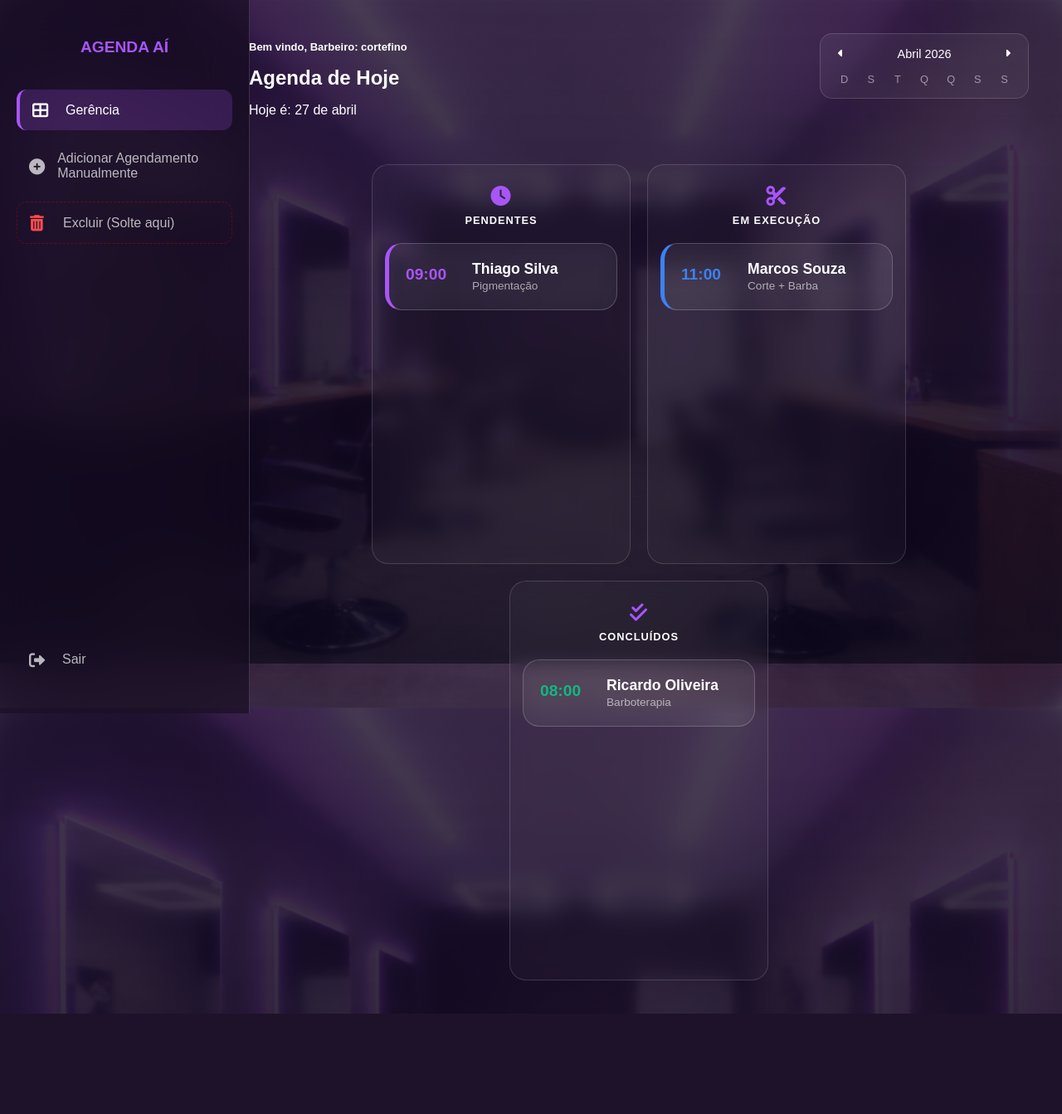
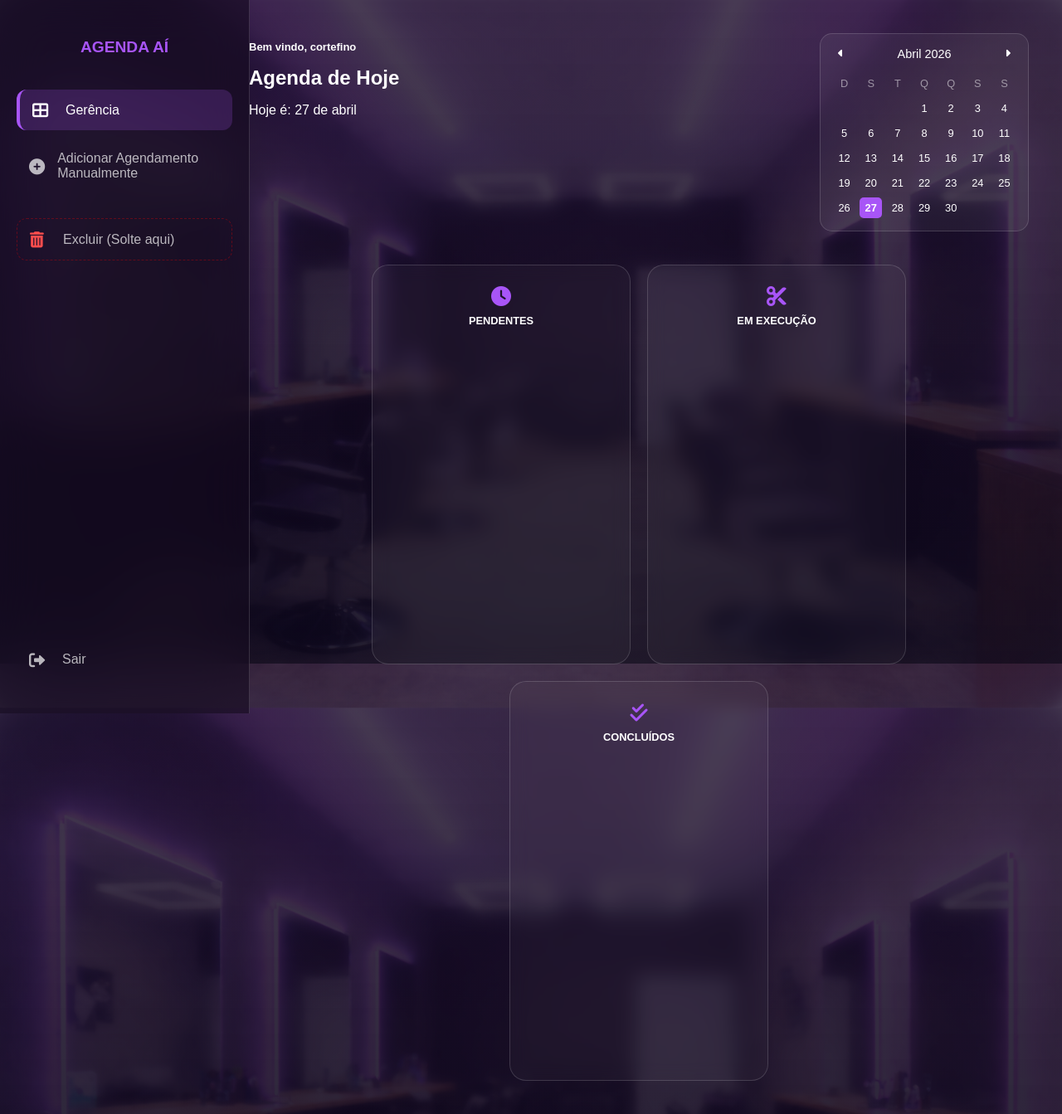
Before and after one commit to rafaellamego/projeto-barbearia-django, a Django app: template agenda/templates/agenda/home_barbeiro.html in a window 1280 px wide. Shown: the whole page at 83% size. Before the commit the page ends 1222 px from the top, so only its background shows below. Run offline with Django 4.2, Linux system fonts and the light colour scheme; the template is opened without the code that fills it: values that come from a table or form of the project are taken from there, others are empty; data comes from the database, SQL or seed files in the repository.

Commit message:
Ajuste no fluxo de agendamento: integração entre models/views para exibição dinâmica de barbeiros e correção de redirecionamento pós-cadastro.

```diff
--- a/agenda/templates/agenda/home_barbeiro.html
+++ b/agenda/templates/agenda/home_barbeiro.html
@@ -22,11 +22,10 @@
             font-family: 'Arial', sans-serif;
             margin: 0;
             color: white;
-            display: flex; /* Para a Sidebar funcionar lado a lado */
+            display: flex;
             min-height: 100vh;
         }
 
-        /* --- SIDEBAR MENU --- */
         .sidebar {
             width: 260px;
             background: rgba(20, 10, 30, 0.6);
@@ -54,14 +53,13 @@
             text-decoration: none;
         }
 
-        .menu-item i { font-size: 1.2rem; margin-right: 15px; margin-bottom: 0; opacity: 1; width: 25px; }
+        .menu-item i { font-size: 1.2rem; margin-right: 15px; width: 25px; }
         .menu-item:hover { background: var(--purple-glass); color: white; }
         .menu-item.active { background: var(--purple-glass); border-left: 4px solid var(--purple-bright); color: white; }
 
-        /* --- CONTEÚDO PRINCIPAL --- */
         main {
             flex: 1;
-            margin-left: 260px; /* Espaço para a sidebar */
+            margin-left: 260px;
             padding: 40px;
             display: flex;
             flex-direction: column;
@@ -77,7 +75,6 @@
             margin-bottom: 40px;
         }
 
-        /* --- KANBAN --- */
         .kanban-container {
             display: flex;
             justify-content: center;
@@ -102,14 +99,12 @@
             font-weight: bold;
             text-transform: uppercase;
             font-size: 0.8rem;
-            letter-spacing: 1px;
             display: flex;
             flex-direction: column;
             align-items: center;
         }
         .column-header i { font-size: 1.5rem; margin-bottom: 10px; color: var(--purple-bright); }
 
-        /* --- CARDS (Drag & Drop) --- */
         .glass-card {
             background: rgba(255, 255, 255, 0.07);
             backdrop-filter: blur(15px);
@@ -122,14 +117,12 @@
         }
 
         .glass-card:active { cursor: grabbing; }
-        .glass-card.active { border-left: 4px solid var(--purple-bright); }
         .sortable-ghost { opacity: 0.3; transform: scale(0.9); }
 
         .time-slot { color: var(--purple-bright); font-weight: bold; margin-bottom: 5px; }
         .client-details h3 { margin: 0; font-size: 1rem; }
         .client-details span { font-size: 0.8rem; opacity: 0.6; }
 
-        /* --- CALENDÁRIO --- */
         .calendar-glass {
             background: rgba(255, 255, 255, 0.05);
             border: 1px solid var(--border-glass);
@@ -140,6 +133,7 @@
         .calendar-header { display: flex; justify-content: space-between; align-items: center; margin-bottom: 15px; font-size: 0.9rem; }
         .calendar-header button { background: none; border: none; color: white; cursor: pointer; }
         .calendar-grid { display: grid; grid-template-columns: repeat(7, 1fr); gap: 5px; text-align: center; font-size: 0.8rem; }
+        .calendar-grid div { padding: 5px 0; }
         .today { background: var(--purple-bright); border-radius: 5px; font-weight: bold; }
 
         @media (max-width: 1024px) {
@@ -152,11 +146,6 @@
 <body>
 
     <nav class="sidebar">
-
-
-
-
-
         <h2>AGENDA AÍ</h2>
         <a href="#" class="menu-item active">
             <i class="fas fa-th-large"></i> <span>Gerência</span>
@@ -165,13 +154,9 @@
             <i class="fas fa-plus-circle"></i> <span>Adicionar Agendamento Manualmente</span>
         </a>
 
-        <!-- funcao excluir drag drop - Marcel-->
-        <div id="delete-zone" class="menu-item" style="border: 1px dashed rgba(255,0,0,0.3);">
+        <div id="delete-zone" class="menu-item" style="border: 1px dashed rgba(255,0,0,0.3); margin-top: 20px;">
             <i class="fas fa-trash-alt" style="color: #ff4d4d;"></i> <span>Excluir (Solte aqui)</span>
         </div>
-        <!-- Funcao Fim-->
-
-
 
         <div style="margin-top: auto;">
             <a href="#" class="menu-item">
@@ -181,61 +166,12 @@
     </nav>
 
     <main>
-
-
-
-
         <div class="top-header">
             <div class="date-info">
-
-                <!-- 20/04 EXIBIR NO TOPO USUARIO BARBEIRO QUE ESTÁ LOGADO ..... MARCEL ADD-->
-                <h1 style="font-size: small;">Bem vindo, {{ barbeiro }}</h1>
-                <!-- FIM DA ALTERACÃO-->
-
-
+                <h1 style="font-size: small;">Bem vindo, {{ barbeiro.nome }}</h1>
                 <h1 style="font-size: 1.5rem;">Agenda de Hoje</h1>
-
-                <!-- Data corrente adicionado Marcel Murai 20/04 -->
                 <p>Hoje é: <span id="data-atual"></span></p>
-                <script>
-                // Obtém a data de hoje
-                const hoje = new Date();
-                // Opções para formatar apenas dia e mês por extenso
-                const opcoes = { day: 'numeric', month: 'long' };
-                // Formata para o padrão brasileiro
-                const dataFormatada = hoje.toLocaleDateString('pt-BR', opcoes);
-                // Insere o texto no elemento HTML
-                document.getElementById('data-atual').innerText = dataFormatada;
-                </script>
-
-                <!--<p id="current-date"></p>-->
-
-
-
             </div>
-
-
-
-            <!--
-            <div class="calendar-glass">
-                <div class="calendar-header">
-                    <button><i class="fas fa-caret-left"></i></button>
-                    <span>Abril 2026</span>
-                    <button><i class="fas fa-caret-right"></i></button>
-                </div>
-                <div class="calendar-grid">
-                    <div style="opacity: 0.5;">D</div><div style="opacity: 0.5;">S</div><div style="opacity: 0.5;">T</div><div style="opacity: 0.5;">Q</div><div style="opacity: 0.5;">Q</div><div style="opacity: 0.5;">S</div><div style="opacity: 0.5;">S</div>
-
-                    <div></div><div>1</div><div>2</div><div class="today">3</div><div>4</div><div>5</div><div>6</div>
-
-
-
-
-
-
-
-                </div>
-            </div>                         Funcao Adicionada   MARCEL  -->
 
             <div class="calendar-glass">
                 <div class="calendar-header">
@@ -244,188 +180,142 @@
                     <button id="nextMonth"><i class="fas fa-caret-right"></i></button>
                 </div>
                 <div class="calendar-grid" id="calendarGrid">
-                <div style="opacity: 0.5;">D</div>
-                <div style="opacity: 0.5;">S</div>
-                <div style="opacity: 0.5;">T</div>
-                <div style="opacity: 0.5;">Q</div>
-                <div style="opacity: 0.5;">Q</div>
-                <div style="opacity: 0.5;">S</div>
-                <div style="opacity: 0.5;">S</div>
+                    <div style="opacity: 0.5;">D</div><div style="opacity: 0.5;">S</div><div style="opacity: 0.5;">T</div>
+                    <div style="opacity: 0.5;">Q</div><div style="opacity: 0.5;">Q</div><div style="opacity: 0.5;">S</div><div style="opacity: 0.5;">S</div>
                 </div>
             </div>
-<!-- FIM DA FUNC ADIC-->
-
-
-
-
-
-
-
-
-
         </div>
 
         <div class="kanban-container">
             <div class="kanban-column">
                 <div class="column-header"><i class="fas fa-clock"></i> Pendentes</div>
-                <div class="sortable-list" id="pendentes">
-                    <div class="glass-card active">
-                        <div class="time-slot">09:00</div>
+                <div class="sortable-list" id="pendentes" style="min-height: 350px;">
+                    {% for card in pendentes %}
+                    <div class="glass-card" data-id="{{ card.id }}">
+                        <div class="time-slot">{{ card.hora|time:"H:i" }}</div>
                         <div class="client-details">
-                            <h3>Thiago Silva</h3>
-                            <span>Pigmentação</span>
+                            <h3>{{ card.usuario.nome }}</h3>
+                            <span>Agendado</span>
                         </div>
                     </div>
+                    {% endfor %}
                 </div>
             </div>
 
             <div class="kanban-column">
                 <div class="column-header"><i class="fas fa-cut"></i> Em execução</div>
-                <div class="sortable-list" id="execucao">
-                    <div class="glass-card active" style="border-left-color: #3b82f6;">
-                        <div class="time-slot" style="color: #3b82f6;">11:00</div>
+                <div class="sortable-list" id="execucao" style="min-height: 350px;">
+                    {% for card in execucao %}
+                    <div class="glass-card" style="border-left: 4px solid #3b82f6;" data-id="{{ card.id }}">
+                        <div class="time-slot" style="color: #3b82f6;">{{ card.hora|time:"H:i" }}</div>
                         <div class="client-details">
-                            <h3>Marcos Souza</h3>
-                            <span>Corte + Barba</span>
+                            <h3>{{ card.usuario.nome }}</h3>
+                            <span>Atendimento</span>
                         </div>
                     </div>
+                    {% endfor %}
                 </div>
             </div>
 
             <div class="kanban-column">
                 <div class="column-header"><i class="fas fa-check-double"></i> Concluídos</div>
-        <div class="glass-card kanban-item done">
-            <div class="time-slot" style="color: #10b981;">08:00</div>
+                <div class="sortable-list" id="concluidos" style="min-height: 350px;">
+                    {% for card in concluidos %}
+                    <div class="glass-card" style="opacity: 0.6; border-left: 4px solid #10b981;" data-id="{{ card.id }}">
+                        <div class="time-slot" style="color: #10b981;">{{ card.hora|time:"H:i" }}</div>
                         <div class="client-details">
-                <h3>Ricardo Oliveira</h3>
-                <span>Barboterapia</span>
+                            <h3>{{ card.usuario.nome }}</h3>
+                            <span>Concluído</span>
+                        </div>
+                    </div>
+                    {% endfor %}
                 </div>
             </div>
         </div>
-</div>
+    </main>
 
+    <script>
+        // 1. DATA ATUAL NO TOPO
+        const hoje = new Date();
+        document.getElementById('data-atual').innerText = hoje.toLocaleDateString('pt-BR', { day: 'numeric', month: 'long' });
 
+        // 2. KANBAN (DRAG & DROP COM PERSISTÊNCIA)
+        const colunas = ['pendentes', 'execucao', 'concluidos'];
+        colunas.forEach(id => {
+            new Sortable(document.getElementById(id), {
+                group: 'kanban',
+                animation: 150,
+                ghostClass: 'sortable-ghost',
+                onEnd: function (evt) {
+                    const agendamentoId = evt.item.getAttribute('data-id');
+                    const novaColuna = evt.to.id;
 
+                    // Envia para o servidor salvar no MySQL
+                    fetch('/atualizar-status-agendamento/', {
+                        method: 'POST',
+                        headers: {
+                            'Content-Type': 'application/json',
+                        },
+                        body: JSON.stringify({
+                            id: agendamentoId,
+                            status: novaColuna
+                        })
+                    })
+                    .then(response => response.json())
+                    .then(data => console.log('Salvo:', data))
+                    .catch(err => console.error('Erro ao salvar:', err));
+                }
+            });
+        });
 
+        // 3. ZONA DE EXCLUSÃO
+        new Sortable(document.getElementById('delete-zone'), {
+            group: 'kanban',
+            onAdd: function (evt) {
+                if (confirm("Deseja excluir este agendamento?")) {
+                    evt.item.remove();
+                } else {
+                    evt.from.appendChild(evt.item);
+                }
+            }
+        });
 
+        // 4. CALENDÁRIO DINÂMICO
+        const monthDisplay = document.getElementById('monthDisplay');
+        const calendarGrid = document.getElementById('calendarGrid');
+        let currentDate = new Date();
 
+        function renderCalendar() {
+            const year = currentDate.getFullYear();
+            const month = currentDate.getMonth();
+            const firstDay = new Date(year, month, 1).getDay();
+            const lastDate = new Date(year, month + 1, 0).getDate();
 
+            const months = ["Janeiro", "Fevereiro", "Março", "Abril", "Maio", "Junho", "Julho", "Agosto", "Setembro", "Outubro", "Novembro", "Dezembro"];
+            monthDisplay.innerText = `${months[month]} ${year}`;
 
+            const headers = Array.from(calendarGrid.children).slice(0, 7);
+            calendarGrid.innerHTML = '';
+            headers.forEach(h => calendarGrid.appendChild(h));
 
-
-
-
-
-
-
-
-
-
-    <!--
-    <div class="timeline">
-        <div class="glass-card active">
-            <div class="time-slot">09:00</div>
-            <div class="client-details">
-                <h3>Ricardo Oliveira</h3>
-                <span>Corte Degradê + Barba</span>
-            </div>
-            <div class="status-tag">Confirmado</div>
-            <div class="actions">
-                <i class="fas fa-check-circle"></i>
-            </div>
-        </div>
-
-        <div class="glass-card vago">
-            <div class="time-slot">10:00</div>
-            <div class="client-details">
-                <h3 style="opacity: 0.5;">Horário Disponível</h3>
-            </div>
-            <i class="fas fa-calendar-plus" style="font-size: 1.2rem; opacity: 0.3;"></i>
-        </div>
-
-        <div class="glass-card active">
-            <div class="time-slot">11:00</div>
-            <div class="client-details">
-                <h3>Marcos Souza</h3>
-                <span>Pigmentação</span>
-            </div>
-            <div class="status-tag">A caminho</div>
-            <div class="actions">
-                <i class="fas fa-ellipsis-v"></i>
-            </div>
-        </div>
-    </div>-->
-</div>
-
-<style>
-    /* CSS Adicional para integrar ao seu estilo */
-    .container-agenda {
-        width: 100%;
-        max-width: 900px;
-        margin: 40px auto;
-        padding: 0 20px;
+            for (let i = 0; i < firstDay; i++) {
+                calendarGrid.appendChild(document.createElement('div'));
             }
 
-    .agenda-header {
-        display: flex;
-        justify-content: space-between;
-        align-items: center;
-        margin-bottom: 30px;
+            for (let i = 1; i <= lastDate; i++) {
+                const dayDiv = document.createElement('div');
+                dayDiv.innerText = i;
+                if (i === hoje.getDate() && month === hoje.getMonth() && year === hoje.getFullYear()) {
+                    dayDiv.classList.add('today');
+                }
+                calendarGrid.appendChild(dayDiv);
+            }
         }
 
-    .btn-new {
-        background: rgba(255, 255, 255, 0.1);
-        border: 1px solid rgba(255, 255, 255, 0.4);
-        color: white;
-        padding: 10px 20px;
-        border-radius: 12px;
-        cursor: pointer;
-        backdrop-filter: blur(10px);
-        transition: 0.3s;
-    }
+        document.getElementById('prevMonth').onclick = () => { currentDate.setMonth(currentDate.getMonth() - 1); renderCalendar(); };
+        document.getElementById('nextMonth').onclick = () => { currentDate.setMonth(currentDate.getMonth() + 1); renderCalendar(); };
 
-    .btn-new:hover { background: rgba(255, 255, 255, 0.2); }
-
-    .timeline { display: flex; flex-direction: column; gap: 15px; }
-
-    .glass-card {
-        background: rgba(255, 255, 255, 0.05);
-        backdrop-filter: blur(15px);
-        border: 1px solid rgba(255, 255, 255, 0.2);
-        border-radius: 20px;
-        padding: 20px;
-        display: flex;
-        align-items: center;
-        transition: 0.3s;
-    }
-
-    .glass-card.active { border-left: 5px solid #a855f7; } /* Roxo mais brilhante */
-
-    .glass-card:hover {
-        transform: translateX(10px);
-        background: rgba(255, 255, 255, 0.1);
-    }
-
-    .time-slot {
-        font-weight: bold;
-        font-size: 1.2rem;
-        color: #a855f7;
-        width: 80px;
-    }
-
-    .client-details { flex: 1; }
-    .client-details h3 { margin: 0; font-size: 1.1rem; }
-    .client-details span { font-size: 0.85rem; opacity: 0.6; }
-
-    .status-tag {
-        background: rgba(168, 85, 247, 0.2);
-        color: #d8b4fe;
-        padding: 5px 12px;
-        border-radius: 15px;
-        font-size: 0.7rem;
-        text-transform: uppercase;
-        margin-right: 15px;
-    }
-
-    .vago { opacity: 0.7; border-style: dashed; }
-</style>
+        renderCalendar();
+    </script>
+</body>
+</html>
--- a/agenda/urls.py
+++ b/agenda/urls.py
@@ -1,14 +1,19 @@
 from django.urls import path
-from .views import login_view, cadastrar, agendar, home_barbeiro
+from . import views # Importar assim facilita a manutenção
 
 urlpatterns = [
-    path('', login_view, name='login'), # Login padrão (cliente)
-    path('barbeiro/', login_view, {'tipo': 'barbeiro'}, name='login_barbeiro'), # Login barbeiro
-    path('cadastrar/', cadastrar, name='cadastrar'),
+    # --- LOGIN E CADASTRO ---
+    path('', views.login_view, name='login'), # Login padrão (cliente)
+    path('barbeiro/', views.login_view, {'tipo': 'barbeiro'}, name='login_barbeiro'),
+    path('cadastrar/', views.cadastrar, name='cadastrar'),
 
-    #Rota do cliente
-    path('home/', agendar, name='home'),
-    #Rota do barbeiro
-    path('home/barbeiro/', home_barbeiro, name='home_barbeiro'),
+    # --- ROTAS DO CLIENTE ---
+    path('home/', views.agendar, name='home'),
 
+    # --- ROTAS DO BARBEIRO ---
+    path('home/barbeiro/', views.home_barbeiro, name='home_barbeiro'),
+
+    # --- AJAX (KANBAN) ---
+    # Essa rota é essencial para o JavaScript conseguir salvar a mudança de coluna no banco!
+    path('atualizar_status_agendamento/', views.atualizar_status_agendamento, name='atualizar_status_agendamento'),
 ]
```
Also changed, not shown: agenda/models.py (+2 -9 lines), agenda/views.py (+91 -69 lines), agenda/migrations/0002_agendamento_status.py (added). Lines whose indentation alone changed are shown as unchanged.
